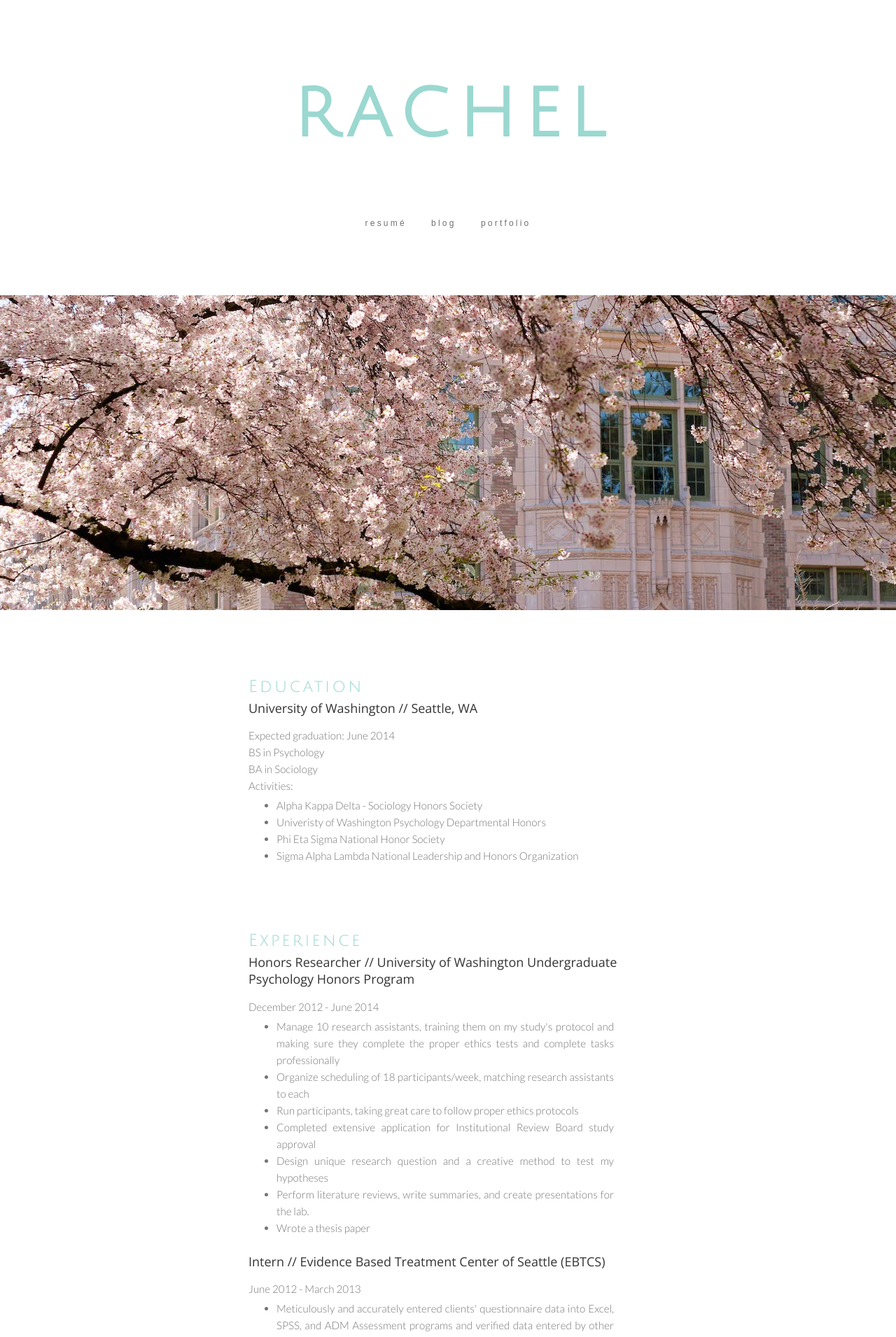
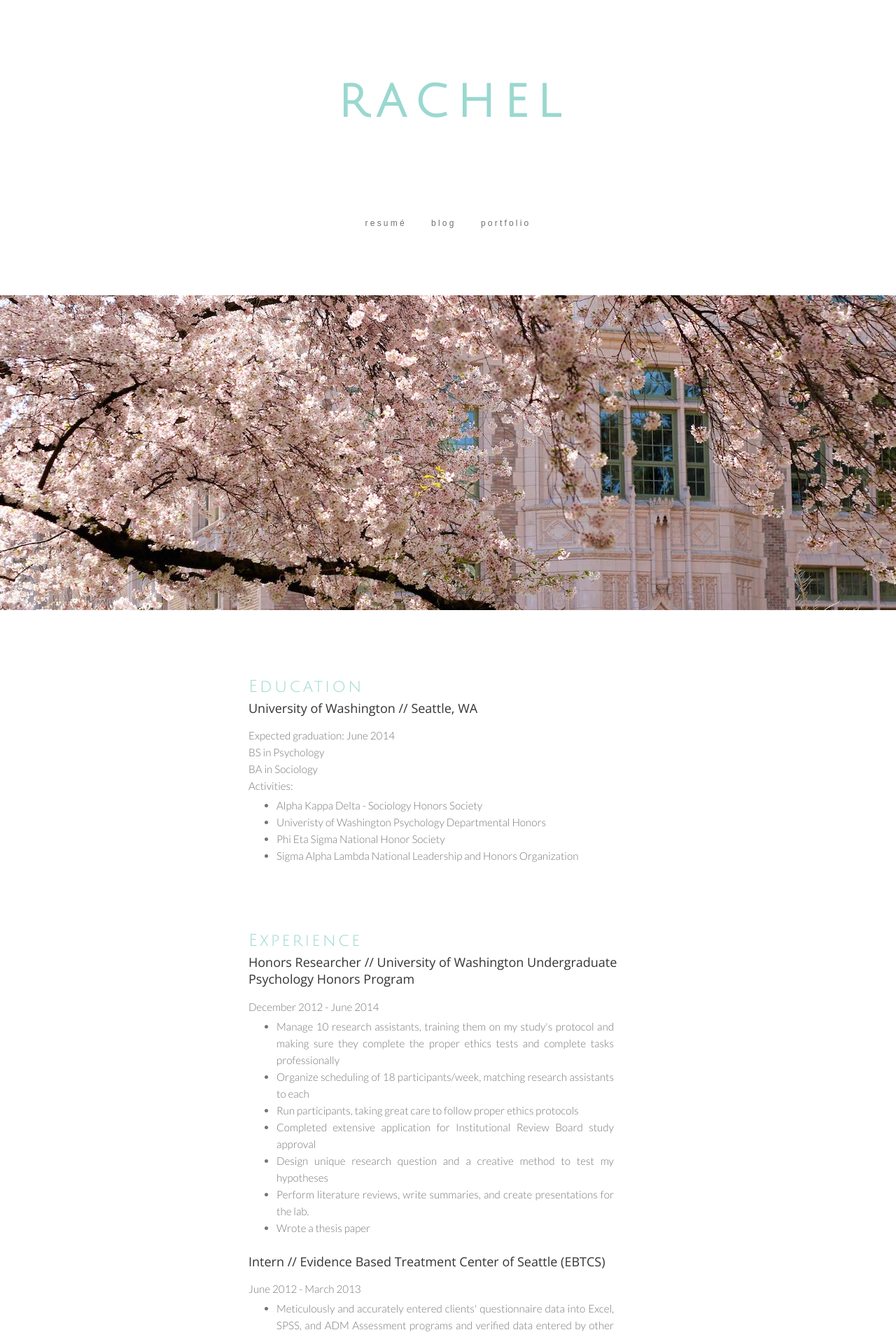
Before and after one commit to rachellee/resume, a Jekyll site: the page built from index.html, in a window 1280 px wide. Shown: the top 1911 px of the page at 70% size. Built offline with Jekyll 4.4.1, drawn with Linux system fonts in a browser that asks for light colours; nearby versions of some CDN libraries; the list of posts is cut into pages by our own code.

Commit message:
font size, changed port

```diff
--- a/_config.yml
+++ b/_config.yml
@@ -1,4 +1,3 @@
 baseurl:     /
-url:         http://localhost:4000
 markdown:    kramdown
 paginate: 5
--- a/index.css
+++ b/index.css
@@ -137,10 +137,13 @@ ul {
 /* ===========================================================================================
 	Media Queries
    =========================================================================================== */
-@media screen and (max-width: 700px) {
-	.sections {
-		width: 90%;
+
+@media screen and (min-width: 378px) {
+	#main-header {
+		font-size: 4rem;
 	}
+
+
 }
 
 @media screen and (max-width: 700px) {
```
